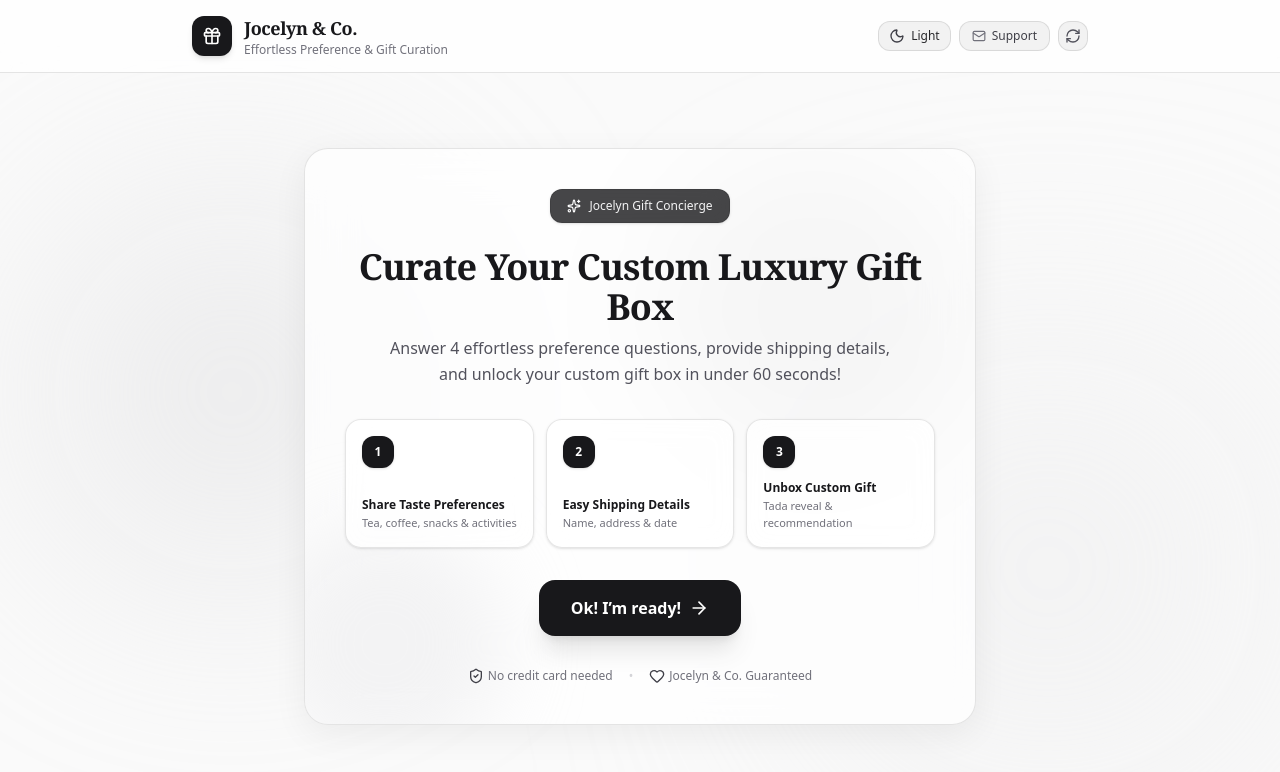
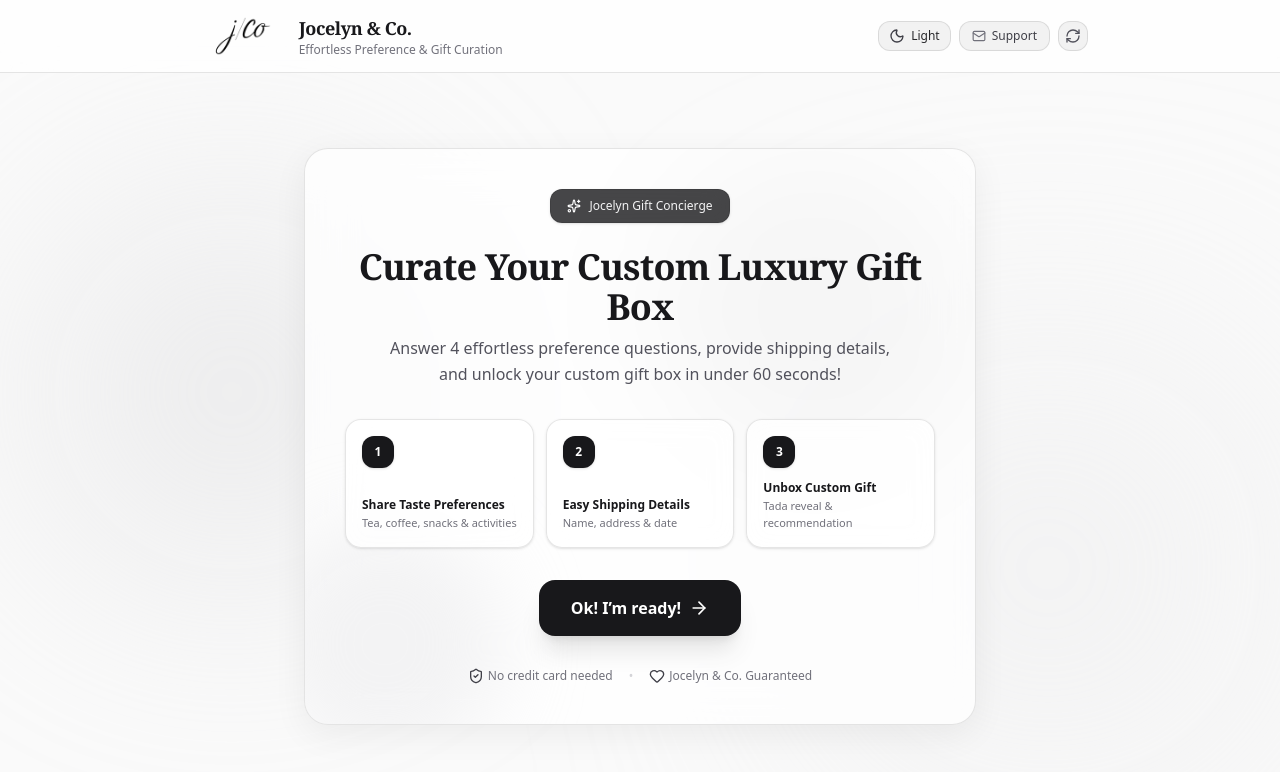
Before and after one commit to JawadHaider019/Jocelyn, a React (Vite) app: page / in a window 1280 px wide. Shown: the top 772 px of the page. Built offline with nearby package versions, Linux system fonts and the light colour scheme.

Commit message:
updated fav

```diff
--- a/index.html
+++ b/index.html
@@ -4,7 +4,8 @@
 <head>
   <meta charset="UTF-8" />
   <meta name="viewport" content="width=device-width, initial-scale=1.0" />
-  <title>Jocelyn</title>
+  <link rel="icon" type="image/avif" href="/JCo new logo.avif" />
+  <title>Jocelyn & Co. | Custom Luxury Gift Box</title>
 </head>
 
 <body>
--- a/src/components/Header.tsx
+++ b/src/components/Header.tsx
@@ -1,5 +1,5 @@
 import React from 'react';
-import { Gift, Sparkles, RefreshCw, Mail, Moon, Sun } from 'lucide-react';
+import { Sparkles, RefreshCw, Mail, Moon, Sun } from 'lucide-react';
 
 interface HeaderProps {
   currentStep: number;
@@ -31,13 +31,11 @@ export const Header: React.FC<HeaderProps> = ({
     >
       <div className="max-w-4xl mx-auto flex items-center justify-between gap-4">
         {/* Brand Logo & Name */}
-        <div className="flex items-center gap-3 cursor-pointer group" onClick={onReset}>
-          <div
-            className={`w-10 h-10 rounded-xl flex items-center justify-center shadow-md group-hover:scale-105 transition-transform ${isDark ? 'bg-white text-black' : 'bg-zinc-900 text-white'
-              }`}
-          >
-            <Gift className={`w-5 h-5 ${isDark ? 'text-black' : 'text-white'}`} />
-          </div>
+        <div className="flex items-center cursor-pointer group" onClick={onReset}>
+          <img
+            src="/JCo new logo.avif"
+            alt="JCo Logo"
+            className="w-auto h-10 " />
           <div>
             <div className="flex items-center gap-2">
               <span
```
Also changed, not shown: public/JCo new logo.avif (added), public/favicon.svg (added).
